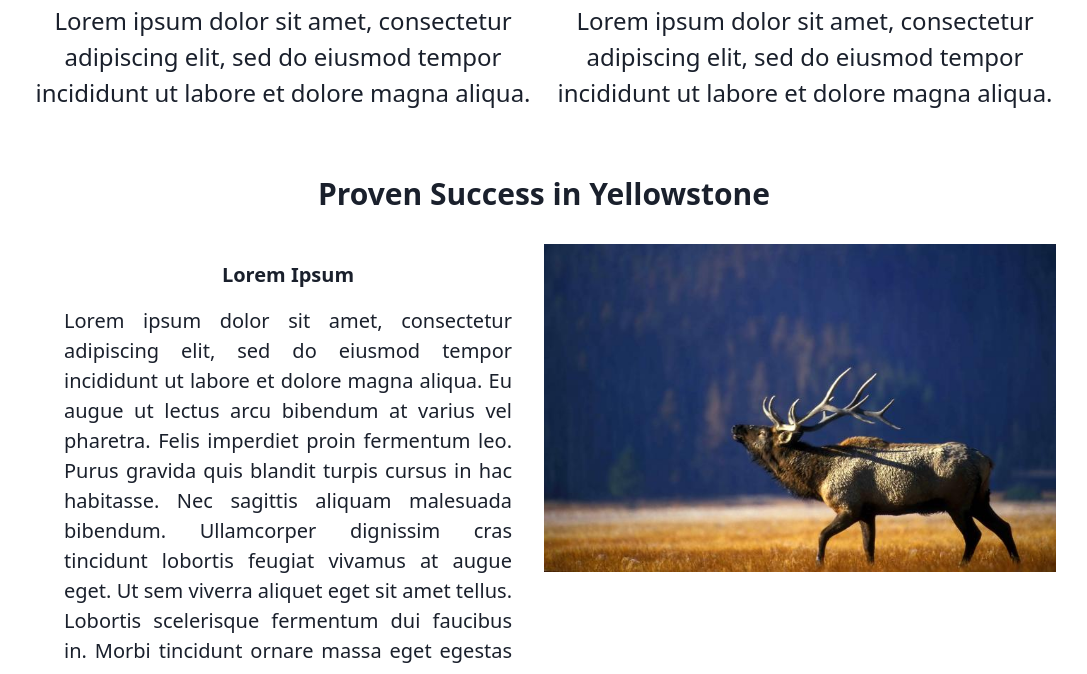
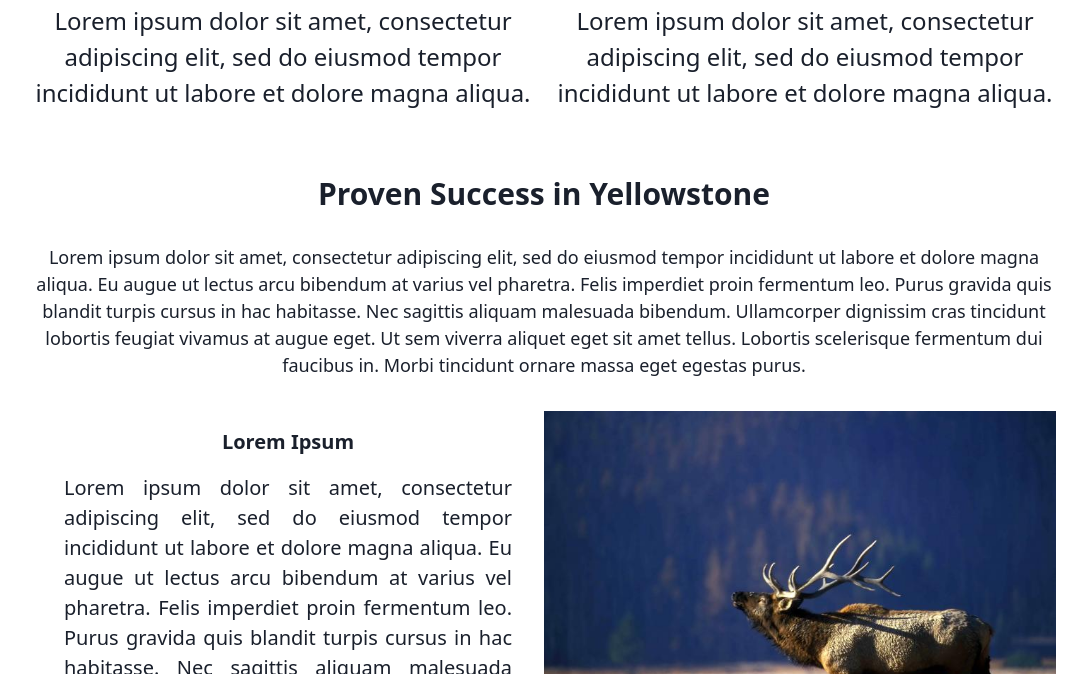
Before and after one commit to mattplichtawild/reintroduce-wolves, a Gatsby site: page / in a window 1280 px wide. Shown: the part 1310-1984 px from the top of the page, without its empty margins (96-1183 px from the left). Built offline with nearby package versions, Linux system fonts and the light colour scheme; Gatsby itself is replaced by a stand-in of ours.

Commit message:
update css

```diff
--- a/src/pages/index.js
+++ b/src/pages/index.js
@@ -46,11 +46,12 @@ function IndexPage() {
           </ul>
         </div>
       </section>
-
+      <div className="bg-white">
       <section className="text-center py-6">
         <h2 className="inline-block py-3 mb-4 text-3xl font-bold">Proven Success in Yellowstone</h2>
+        <p className="text-lg">Lorem ipsum dolor sit amet, consectetur adipiscing elit, sed do eiusmod tempor incididunt ut labore et dolore magna aliqua. Eu augue ut lectus arcu bibendum at varius vel pharetra. Felis imperdiet proin fermentum leo. Purus gravida quis blandit turpis cursus in hac habitasse. Nec sagittis aliquam malesuada bibendum. Ullamcorper dignissim cras tincidunt lobortis feugiat vivamus at augue eget. Ut sem viverra aliquet eget sit amet tellus. Lobortis scelerisque fermentum dui faucibus in. Morbi tincidunt ornare massa eget egestas purus.</p>
 
-        <div className="flex flex-wrap text-xl text-justify">
+        <div className="flex flex-wrap text-xl text-justify py-8">
           <div className="w-1/2 px-8">
             <h3 className="text-center font-semibold py-4">Lorem Ipsum</h3>
             <p>Lorem ipsum dolor sit amet, consectetur adipiscing elit, sed do eiusmod tempor incididunt ut labore et dolore magna aliqua. Eu augue ut lectus arcu bibendum at varius vel pharetra. Felis imperdiet proin fermentum leo. Purus gravida quis blandit turpis cursus in hac habitasse. Nec sagittis aliquam malesuada bibendum. Ullamcorper dignissim cras tincidunt lobortis feugiat vivamus at augue eget. Ut sem viverra aliquet eget sit amet tellus. Lobortis scelerisque fermentum dui faucibus in. Morbi tincidunt ornare massa eget egestas purus.</p>
@@ -67,7 +68,7 @@ function IndexPage() {
           </div>
         </div>
       </section>
-
+      </div>
       <section className="text-center">
         {/* section with text cards, each will have fact with link to further info*/}
         {/* Have at least 3 text cards, do 6 if possible */}
```
